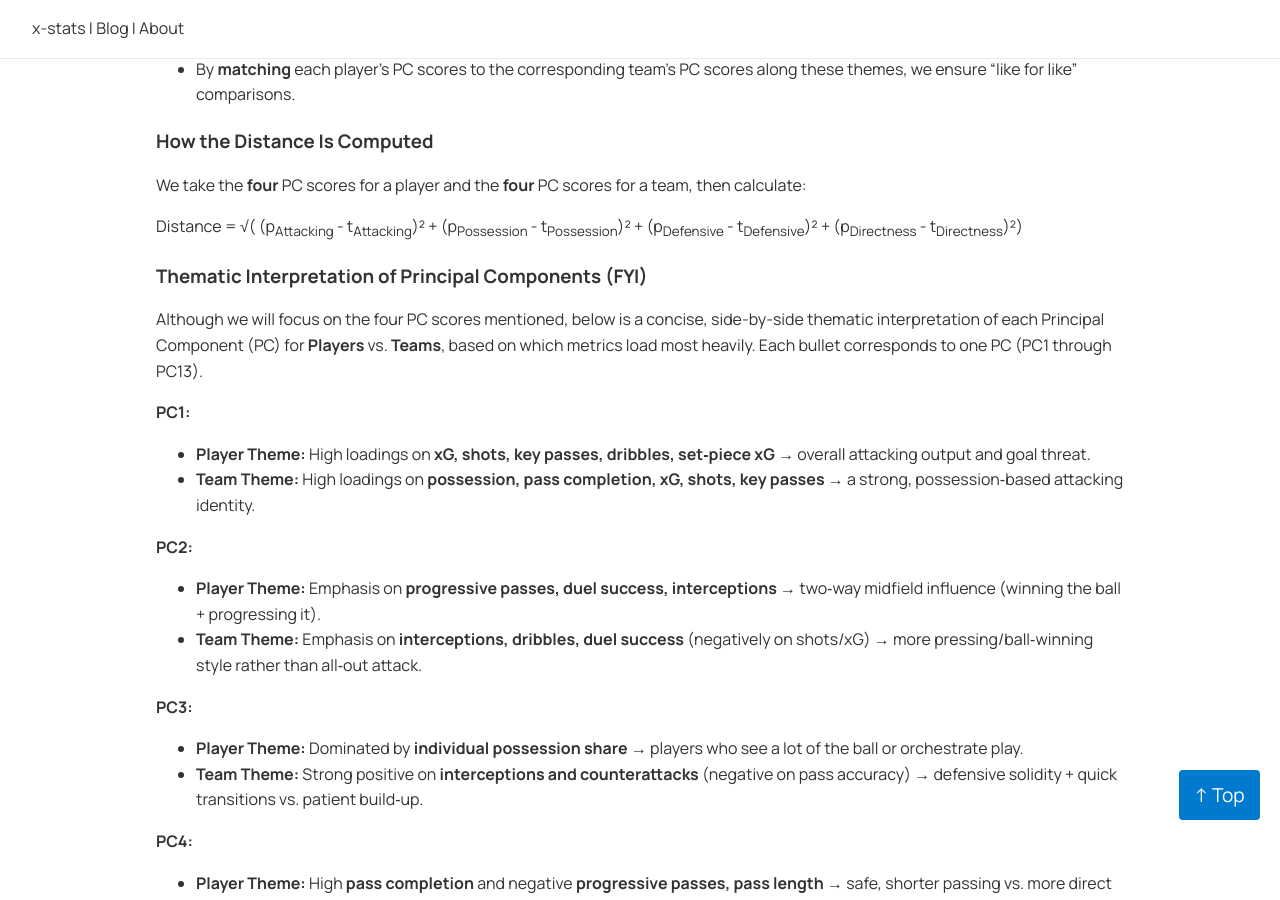
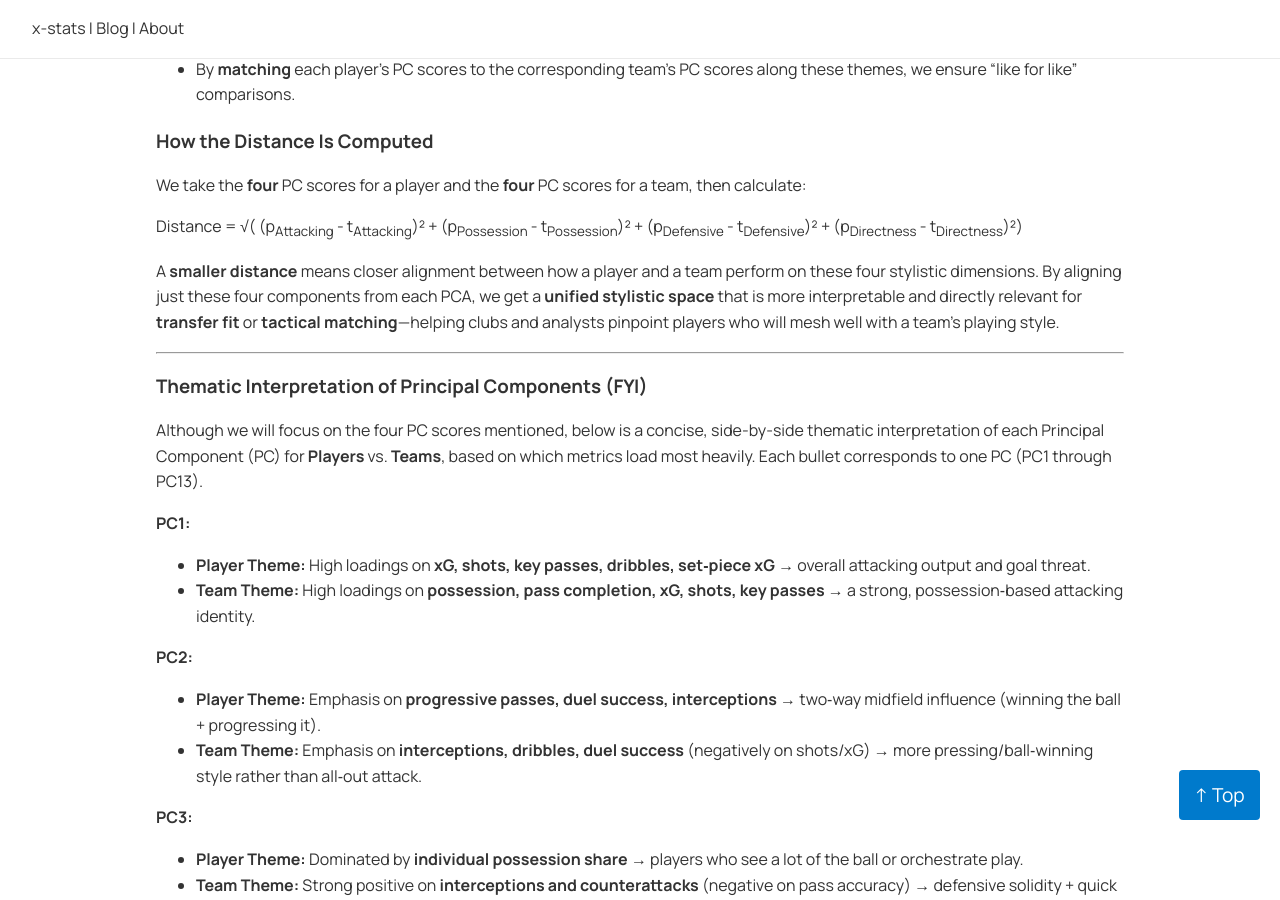
Before and after one commit to u3mukher/x-stats, a Jekyll site: the page built from _posts/2025-01-14-PCA.md, in a window 1280 px wide and 900 px high, scrolled down 7646 px. Built offline with Jekyll 4.4.1, drawn with Linux system fonts in a browser that asks for light colours; a style sheet for code colours, icons or effects is not loaded.

Commit message:
Update 2025-01-14-PCA.md

```diff
--- a/_posts/2025-01-14-PCA.md
+++ b/_posts/2025-01-14-PCA.md
@@ -679,6 +679,9 @@ We take the **four** PC scores for a player and the **four** PC scores for a tea
 
 Distance = √( (p<sub>Attacking</sub> - t<sub>Attacking</sub>)² + (p<sub>Possession</sub> - t<sub>Possession</sub>)² + (p<sub>Defensive</sub> - t<sub>Defensive</sub>)² + (p<sub>Directness</sub> - t<sub>Directness</sub>)²)
 
+A **smaller distance** means closer alignment between how a player and a team perform on these four stylistic dimensions. By aligning just these four components from each PCA, we get a **unified stylistic space** that is more interpretable and directly relevant for **transfer fit** or **tactical matching**—helping clubs and analysts pinpoint players who will mesh well with a team’s playing style.
+
+---
 
 ### Thematic Interpretation of Principal Components (FYI)
 
```
